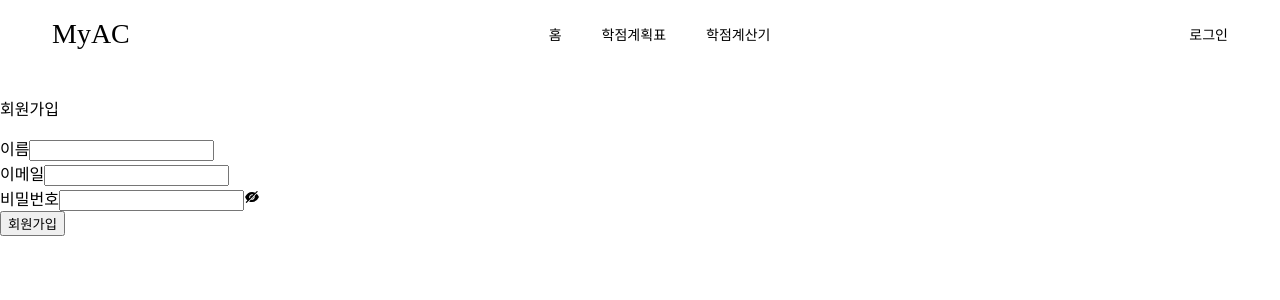
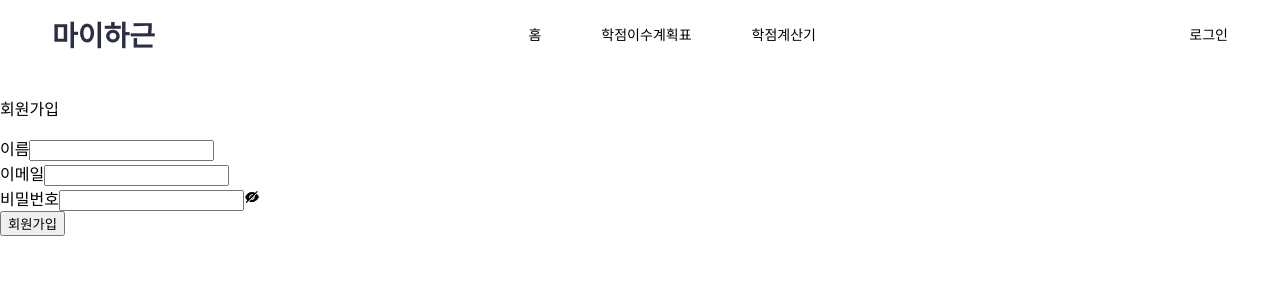
Before and after one commit to kimseowoo03/MyAC, a Next.js app: page /register in a window 1280 px wide. Shown: the top 300 px of the page. Built offline with nearby package versions, Linux system fonts and the light colour scheme.

Commit message:
Style: Header css->scss 수정

```diff
--- a/component/Header.tsx
+++ b/component/Header.tsx
@@ -1,10 +1,10 @@
 import { useState } from "react";
 
-import style from "../styles/Header.module.css";
+import style from "../styles/Header.module.scss";
 import { FiMenu, FiX } from "react-icons/fi";
 
 const Header = () => {
-  const [isToggled, setIsToggled] = useState(true);
+  const [isToggled, setIsToggled] = useState(false);
 
   const onClickMenuBtn = () => {
     setIsToggled(!isToggled);
@@ -17,14 +17,14 @@ const Header = () => {
     <header className={style.header}>
       <nav className={style.nav}>
         <div className={style.nav_loge}>
-          <a href="">MyAC</a>
+          <a href="">마이하근</a>
         </div>
         <ul className={navMenuStyle}>
           <li>
             <a>홈</a>
           </li>
           <li>
-            <a>학점계획표</a>
+            <a>학점이수계획표</a>
           </li>
           <li>
             <a>학점계산기</a>
--- a/styles/Header.module.css
+++ b/styles/Header.module.scss
@@ -10,21 +10,23 @@
   right: 0;
   background-color: rgb(255, 255, 255);
 }
+
 .nav_loge{
   font-size: 1.75rem;
+  font-weight: 600;
+  color: #2B2E45;;
+  a {
+    text-decoration: none;
+    color: inherit;
+  }
 }
-.nav_loge a {
-  text-decoration: none;
-  color: inherit;
-}
-.nav_menu {
+
+.nav_menu, .display_none {
+  list-style: none;
   font-size: 0.875rem;
   display: flex;
-  gap: 40px;
+  gap: 60px;
   padding: 0;
-}
-.nav_menu li {
-  list-style: none;
 }
 
 .nav_user{
@@ -38,11 +40,13 @@
   right: 10px;
   font-size: 1.875rem;
 }
+
 @media (min-width: 1200px) {
   .nav{
     width: 1200px;
   }
 }
+
 @media screen and (max-width: 768px) {
   .nav{
     flex-direction: column;
```
